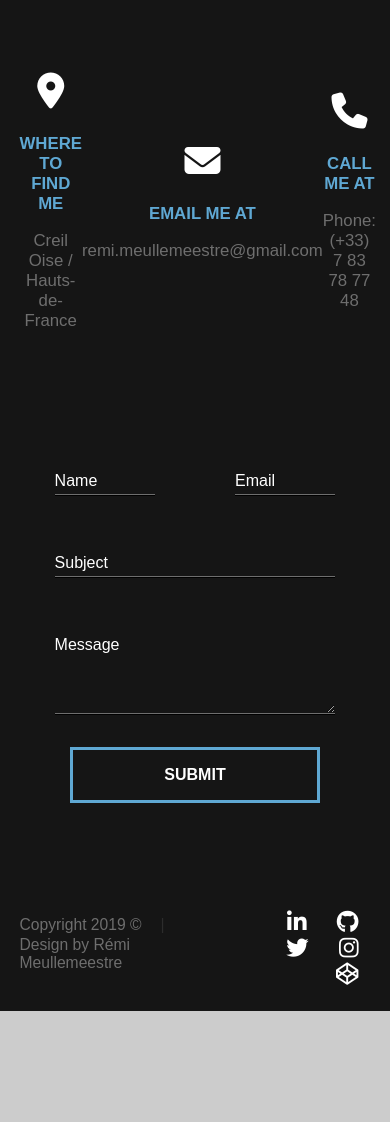
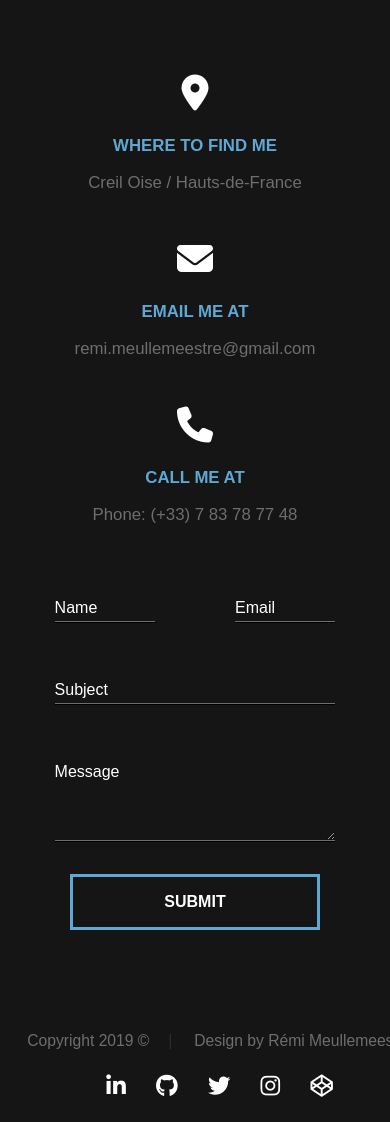
Before and after one commit to Remondo02/portfolio, a PHP site: page / in a window 390 px wide; the page is wider, and only the part inside the window is pictured. Shown: the part 4032-5154 px from the top of that part. Before the commit the page ends 5043 px from the top of that part, so only its background shows below. Run offline with PHP 8.4, Linux system fonts and the light colour scheme; some libraries are stand-ins or nearby versions.

Commit message:
Responsive 768

```diff
--- a/index.html
+++ b/index.html
@@ -326,13 +326,23 @@
               <form action="" method="post">
                 <div class="form-header">
                   <div class="form">
-                    <input type="text" name="name" autocomplete="off" required />
+                    <input
+                      type="text"
+                      name="name"
+                      autocomplete="off"
+                      required
+                    />
                     <label for="name" class="label-name">
                       <span class="content-name">Name</span>
                     </label>
                   </div>
                   <div class="form">
-                    <input type="text" name="name" autocomplete="off" required />
+                    <input
+                      type="text"
+                      name="name"
+                      autocomplete="off"
+                      required
+                    />
                     <label for="name" class="label-name">
                       <span class="content-name">Email</span>
                     </label>
@@ -340,7 +350,12 @@
                 </div>
                 <div class="form-content">
                   <div class="form form-message">
-                    <input type="text" name="name" autocomplete="off" required />
+                    <input
+                      type="text"
+                      name="name"
+                      autocomplete="off"
+                      required
+                    />
                     <label for="name" class="label-name">
                       <span class="content-name">Subject</span>
                     </label>
@@ -356,7 +371,6 @@
                     ></textarea>
                     <label for="name" class="label-name">
                       <span class="content-name content-name-ta">Message</span>
-                      </span>
                     </label>
                     <!-- </div> -->
                   </div>
@@ -418,6 +432,7 @@
           <div class="pages">
             <div class="page-1">
               <h3>Home</h3>
+              <div class="pages-icons active"><i class="fa fa-home"></i></div>
               <svg
                 class="slide active"
                 width="12"
@@ -431,6 +446,7 @@
             </div>
             <div class="page-2">
               <h3>About</h3>
+              <div class="pages-icons"><i class="fa fa-address-card"></i></div>
               <svg
                 class="slide"
                 width="12"
@@ -444,6 +460,7 @@
             </div>
             <div class="page-3">
               <h3>Portfolio</h3>
+              <div class="pages-icons"><i class="fa fa-code"></i></div>
               <svg
                 class="slide"
                 width="12"
@@ -457,6 +474,7 @@
             </div>
             <div class="page-4">
               <h3>Contact</h3>
+              <div class="pages-icons"><i class="fa fa-envelope"></i></div>
               <svg
                 class="slide"
                 width="12"
--- a/styles.css
+++ b/styles.css
@@ -299,6 +299,7 @@ blockquote cite a:visited {
 .about__details__content__lists__single li {
   padding: 0 0 1.5rem 0;
   margin-bottom: 0.6rem;
+  list-style-type: none;
 }
 
 .about__details__content__lists__single li strong {
@@ -838,6 +839,9 @@ Navigation right
 .pages svg.active {
   opacity: 1;
 }
+.pages-icons {
+  display: none;
+}
 
 @keyframes dot {
   0% {
@@ -848,59 +852,6 @@ Navigation right
   }
 }
 
-/* footer {
-  padding-bottom: 3rem;
-  font-size: 1.4rem;
-  font-family: "poppins-regular", sans-serif;
-}
-footer a,
-footer a:visited {
-  color: #ffffff;
-}
-footer a:hover,
-footer a:focus {
-  color: #9c27b0;
-}
-footer .row {
-  max-width: 900px;
-}
-footer .social {
-  text-align: right;
-}
-footer .footer-social {
-  display: inline-block;
-  font-size: 2.1rem;
-  margin: 0;
-  padding: 0;
-  position: relative;
-  top: -0.3rem;
-}
-footer .footer-social li {
-  display: inline-block;
-  margin: 0 12px;
-  padding: 0;
-}
-footer .footer-social li a {
-  color: #ffffff;
-}
-footer .copyright span {
-  display: inline-block;
-}
-footer .copyright span::after {
-  content: "|";
-  display: inline-block;
-  padding: 0 1rem 0 1.2rem;
-  color: rgba(255, 255, 255, 0.1);
-}
-footer .copyright span:last-child::after {
-  display: none;
-}
-
-*
- * responsive:
- * footer
- * -------------------------------------------------------------------
- */
 /* @media only screen and (max-width: 768px) {
   footer {
     text-align: center;
@@ -921,7 +872,7 @@ footer .copyright span:last-child::after {
 
 @media (max-width: 1024px) {
   .home-details__heading svg {
-    width: 500px;
+    width: 450px;
     margin: 0 auto -1em !important;
   }
   .pages h3 {
@@ -939,4 +890,86 @@ footer .copyright span:last-child::after {
   .portfolio__gallery__container__content p {
     font-size: 0.8em;
   }
+  .pages-icons {
+    visibility: hidden;
+  }
 }
+
+@media (max-width: 768px) {
+  .home-details__heading {
+    display: flex;
+    justify-content: center;
+  }
+  .home-details__heading svg {
+    width: 300px;
+    margin: 0 auto -1em !important;
+  }
+  .home__details__job {
+    font-size: 1.4em;
+  }
+  .pages h3 {
+    visibility: hidden;
+
+    /* font-size: 1em; */
+  }
+  .pages-icons {
+    display: inline-block;
+    visibility: visible;
+    position: absolute;
+    right: 25%;
+    opacity: 0.5;
+  }
+  .active {
+    opacity: 1;
+  }
+
+  .about {
+    padding-top: 6em;
+    padding-bottom: 6em;
+  }
+  .about__details__content {
+    display: flex;
+    flex-direction: column;
+    width: 100%;
+  }
+
+  .about__details__content h3 {
+    text-align: center;
+  }
+  .about__details__content__lists__single {
+    text-align: center;
+    margin-bottom: 4em;
+  }
+  .about__details__contact {
+    display: inline-flex;
+    flex-direction: row;
+    justify-content: space-between;
+    width: 100%;
+    font-size: 0.8em;
+  }
+
+  .contact {
+    padding-top: 6em;
+  }
+  .contact__info {
+    display: grid;
+    grid-template-columns: repeat(auto-fit, minmax(250px, 1fr));
+    margin-bottom: 0em;
+  }
+  .contact__info__icon {
+    margin-bottom: 2em;
+  }
+
+  .social {
+    display: grid;
+    grid-template-columns: repeat(auto-fit, minmax(400px, 1fr));
+    padding-top: 6rem;
+  }
+  .copyright {
+    text-align: center;
+    margin-bottom: 1em;
+  }
+  .social__container__right {
+    text-align: center;
+  }
+}
```
Lines whose indentation alone changed are shown as unchanged.
